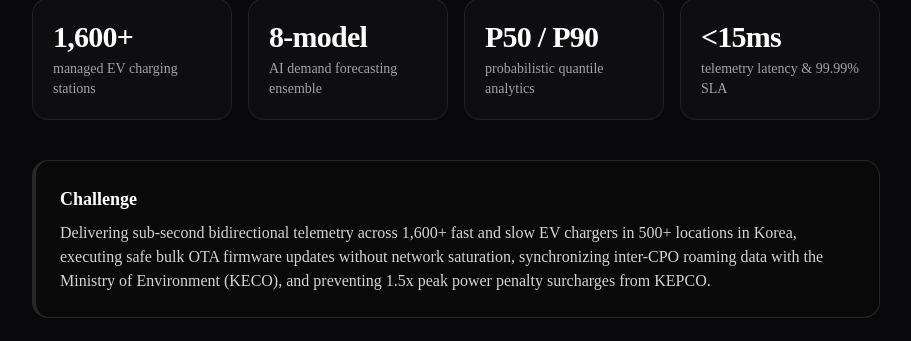
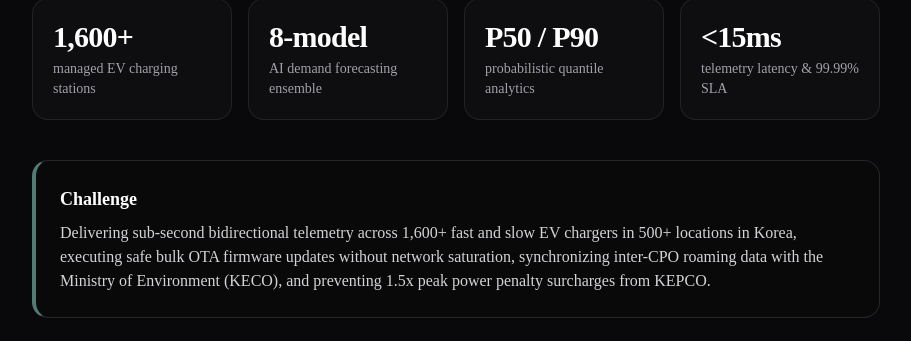
Before and after one commit to abdulboriy6863/aboutme, a Next.js app: page /en/projects/blue-networks in a window 1280 px wide. Shown: the part 945-1286 px from the top of the page, without its empty margins (184-1095 px from the left). Built offline with nearby package versions, Linux system fonts and the light colour scheme.

Commit message:
style: replace orange border on Problem callout box with sage-teal brand tone

```diff
--- a/src/app/[locale]/projects/blue-networks/page.tsx
+++ b/src/app/[locale]/projects/blue-networks/page.tsx
@@ -129,7 +129,7 @@ export default function BlueNetworksCaseStudyPage() {
           </div>
 
           {/* Problem Callout */}
-          <div className="p-6 rounded-2xl border border-zinc-200 dark:border-zinc-800 bg-white dark:bg-zinc-950/60 border-l-4 border-l-[#c85a32] my-6 shadow-sm">
+          <div className="p-6 rounded-2xl border border-zinc-200 dark:border-zinc-800 bg-white dark:bg-zinc-950/60 border-l-4 border-l-[#79a7a7] dark:border-l-[#527c73] my-6 shadow-sm">
             <h3 className="text-base sm:text-lg font-bold text-zinc-900 dark:text-white mb-2">
               {t("problemTitle")}
             </h3>
```
